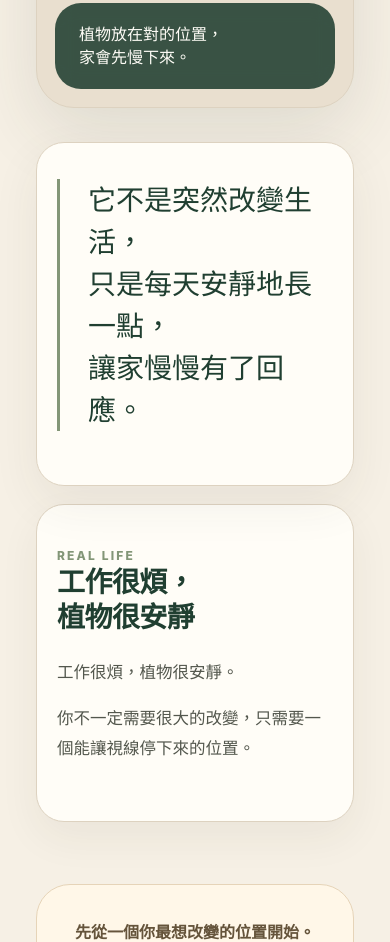
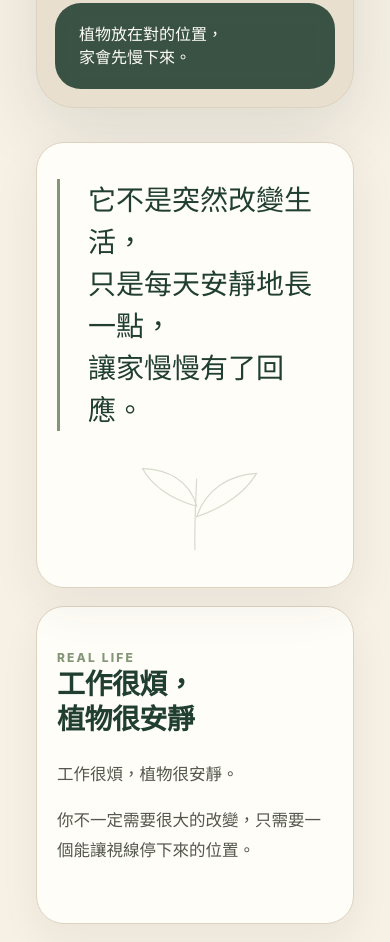
Before and after one commit to fen151108-cmd/west-sun-balcony-plants, a plain HTML site: page index.html in a window 390 px wide. Shown: the part 1837-2779 px from the top of the page. Drawn offline with Linux system fonts and the light colour scheme.

Commit message:
Keep single Monstera line art on mobile story card

```diff
--- a/index.html
+++ b/index.html
@@ -575,10 +575,10 @@
 }
 
 
-/* v74 mobile story illustration: remove faint cropped sketch artifact */
+/* v75 mobile story illustration: keep one complete Monstera line art only */
 @media(max-width:700px){
-  .soft-card.sketch-card{min-height:auto!important;padding-bottom:28px!important;background:#fffdf7!important;}
-  .soft-card.sketch-card svg{display:none!important;}
+  .soft-card.sketch-card{min-height:330px!important;padding-bottom:130px!important;background:#fffdf7!important;}
+  .soft-card.sketch-card svg{display:block!important;left:50%!important;right:auto!important;bottom:28px!important;width:170px!important;height:auto!important;opacity:.32!important;transform:translateX(-50%)!important;}
   .soft-card.sketch-card::after{display:none!important;content:none!important;}
 }
 
```
